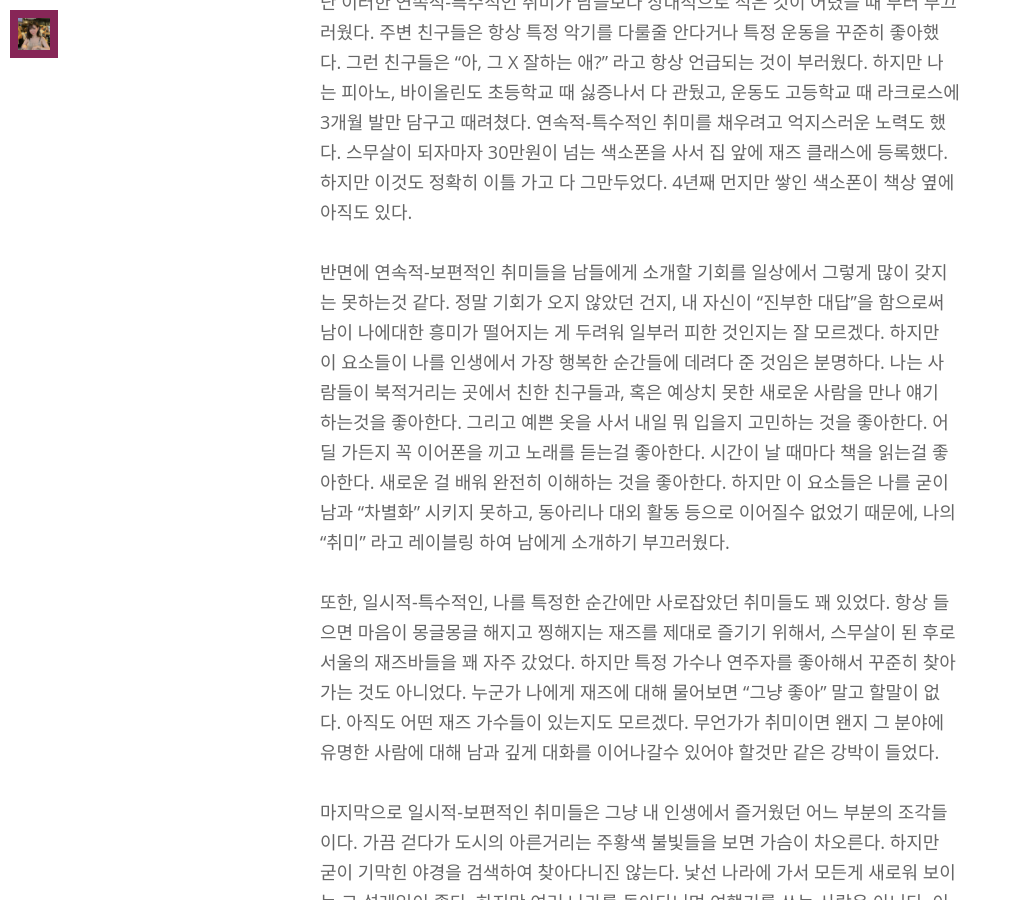
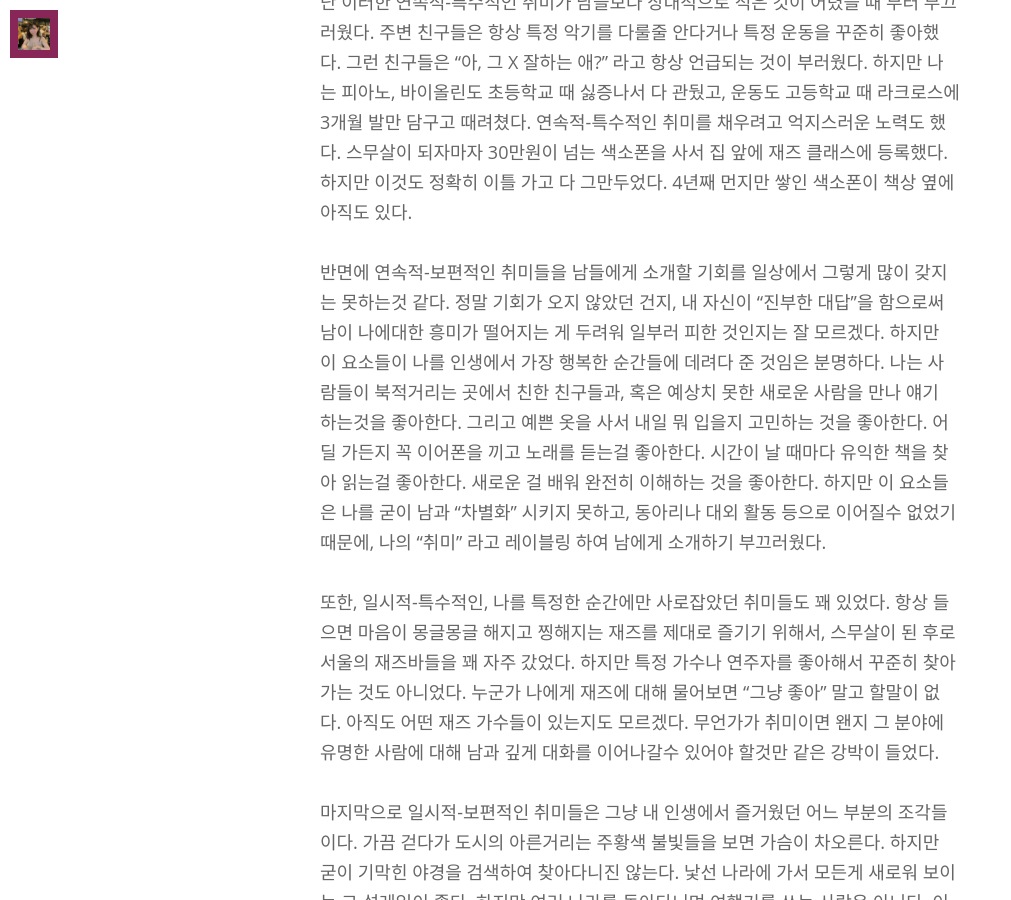
Before and after one commit to minniie/minniie.github.io, a Jekyll site: the page built from _posts/2021-08-05-post4.markdown, in a window 1280 px wide and 900 px high, scrolled down 2421 px. Shown: the whole window, without its empty margins (0-1011 px from the left). Built offline with Jekyll 4.4.1, drawn with Linux system fonts in a browser that asks for light colours; nearby versions of some CDN libraries; some web fonts are replaced.

Commit message:
Update 2021-08-05-post4.markdown

```diff
--- a/_posts/2021-08-05-post4.markdown
+++ b/_posts/2021-08-05-post4.markdown
@@ -33,7 +33,7 @@ image: /assets/article_images/2021-08-05-post4/wallpaper.jpg
 
 난 이러한 연속적-특수적인 취미가 남들보다 상대적으로 적은 것이 어렸을 때 부터 부끄러웠다. 주변 친구들은 항상 특정 악기를 다룰줄 안다거나 특정 운동을 꾸준히 좋아했다. 그런 친구들은 “아, 그 X 잘하는 애?” 라고 항상 언급되는 것이 부러웠다. 하지만 나는 피아노, 바이올린도 초등학교 때 싫증나서 다 관뒀고, 운동도 고등학교 때 라크로스에 3개월 발만 담구고 때려쳤다. 연속적-특수적인 취미를 채우려고 억지스러운 노력도 했다. 스무살이 되자마자 30만원이 넘는 색소폰을 사서 집 앞에 재즈 클래스에 등록했다. 하지만 이것도 정확히 이틀 가고 다 그만두었다. 4년째 먼지만 쌓인 색소폰이 책상 옆에 아직도 있다.
 
-반면에 연속적-보편적인 취미들을 남들에게 소개할 기회를 일상에서 그렇게 많이 갖지는 못하는것 같다. 정말 기회가 오지 않았던 건지, 내 자신이 “진부한 대답”을 함으로써 남이 나에대한 흥미가 떨어지는 게 두려워 일부러 피한 것인지는 잘 모르겠다. 하지만 이 요소들이 나를 인생에서 가장 행복한 순간들에 데려다 준 것임은 분명하다. 나는 사람들이 북적거리는 곳에서 친한 친구들과, 혹은 예상치 못한 새로운 사람을 만나 얘기 하는것을 좋아한다. 그리고 예쁜 옷을 사서 내일 뭐 입을지 고민하는 것을 좋아한다. 어딜 가든지 꼭 이어폰을 끼고 노래를 듣는걸 좋아한다. 시간이 날 때마다 책을 읽는걸 좋아한다. 새로운 걸 배워 완전히 이해하는 것을 좋아한다. 하지만 이 요소들은 나를 굳이 남과 “차별화” 시키지 못하고, 동아리나 대외 활동 등으로 이어질수 없었기 때문에, 나의 “취미” 라고 레이블링 하여 남에게 소개하기 부끄러웠다.
+반면에 연속적-보편적인 취미들을 남들에게 소개할 기회를 일상에서 그렇게 많이 갖지는 못하는것 같다. 정말 기회가 오지 않았던 건지, 내 자신이 “진부한 대답”을 함으로써 남이 나에대한 흥미가 떨어지는 게 두려워 일부러 피한 것인지는 잘 모르겠다. 하지만 이 요소들이 나를 인생에서 가장 행복한 순간들에 데려다 준 것임은 분명하다. 나는 사람들이 북적거리는 곳에서 친한 친구들과, 혹은 예상치 못한 새로운 사람을 만나 얘기 하는것을 좋아한다. 그리고 예쁜 옷을 사서 내일 뭐 입을지 고민하는 것을 좋아한다. 어딜 가든지 꼭 이어폰을 끼고 노래를 듣는걸 좋아한다. 시간이 날 때마다 유익한 책을 찾아 읽는걸 좋아한다. 새로운 걸 배워 완전히 이해하는 것을 좋아한다. 하지만 이 요소들은 나를 굳이 남과 “차별화” 시키지 못하고, 동아리나 대외 활동 등으로 이어질수 없었기 때문에, 나의 “취미” 라고 레이블링 하여 남에게 소개하기 부끄러웠다.
 
 또한, 일시적-특수적인, 나를 특정한 순간에만 사로잡았던 취미들도 꽤 있었다. 항상 들으면 마음이 몽글몽글 해지고 찡해지는 재즈를 제대로 즐기기 위해서, 스무살이 된 후로 서울의 재즈바들을 꽤 자주 갔었다. 하지만 특정 가수나 연주자를 좋아해서 꾸준히 찾아가는 것도 아니었다. 누군가 나에게 재즈에 대해 물어보면 “그냥 좋아” 말고 할말이 없다. 아직도 어떤 재즈 가수들이 있는지도 모르겠다. 무언가가 취미이면 왠지 그 분야에 유명한 사람에 대해 남과 깊게 대화를 이어나갈수 있어야 할것만 같은 강박이 들었다.
 
```
